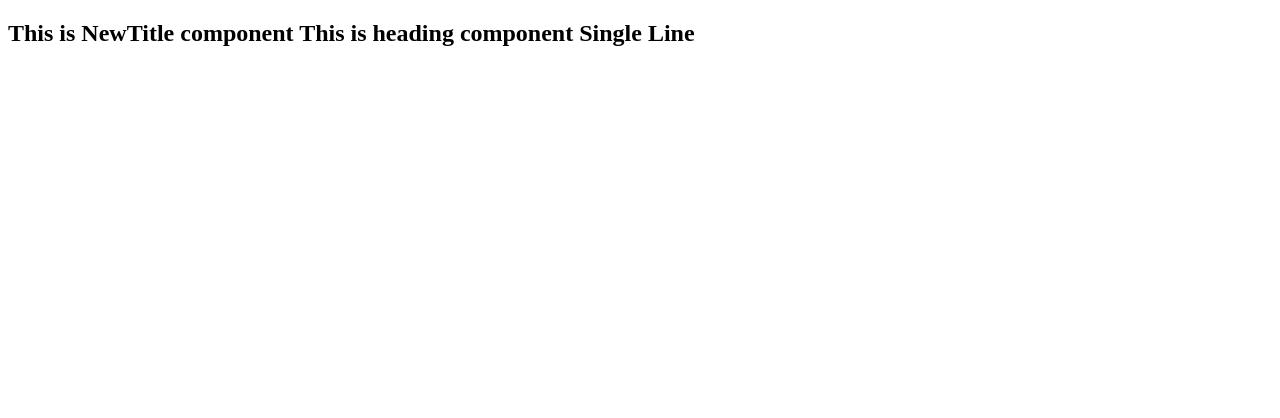
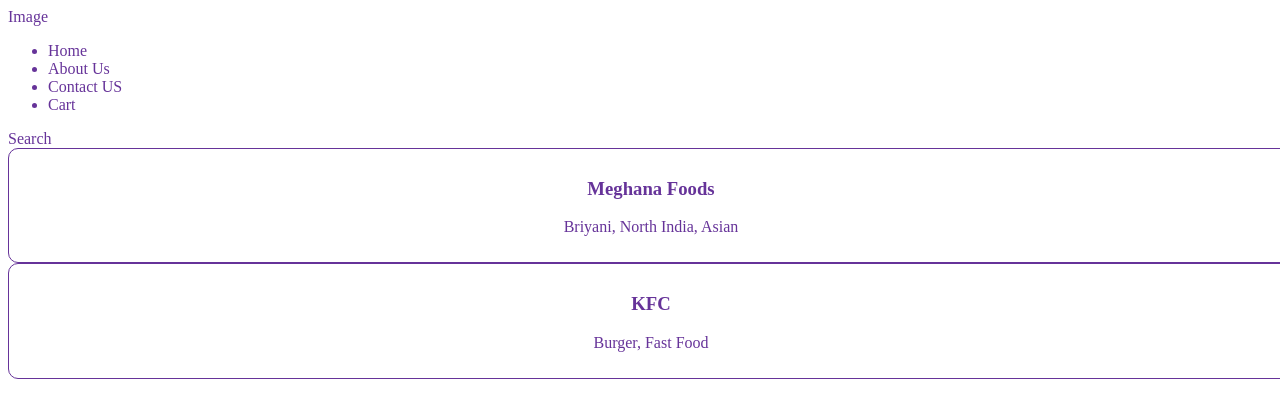
Before and after one commit to sunilverma209/react-notes, a React app: page / in a window 1280 px wide. Built offline with nearby package versions, Linux system fonts and the light colour scheme.

Commit message:
Planing steps

```diff
--- a/App.js
+++ b/App.js
@@ -1,114 +1,109 @@
-import React from 'react';
-import ReactDOM from 'react-dom/client';
-
-const heading = React.createElement('div' , { id: 'parent' } ,
-                [
-                    React.createElement('div' , { id: 'child' } ,
-                        [
-                            React.createElement( 'h2' , { className: 'subheading' } , 'Hello React World H2 : Sub Child Class ' ) ,
-                            React.createElement('h3' , { className: 'subheading' } , 'Hello React World H3 : Sub Child Class ' )
-                        ]
-                    ),
-                    React.createElement('div' , { id: 'child2' } ,
-                    [
-                        React.createElement( 'h2' , { className: 'subheading2' } , 'Hello React World H2 : Sub Child Class ' ) ,
-                        React.createElement('h3' , { className: 'subheading2' } , 'Hello React World H3 : Sub Child Class ' )
-                    ]
-                ),
-
-                ]
-) ;
-
-
-// const root = ReactDOM.createRoot( document.getElementById('root') );
-// if ( root && heading ) {
-//     root.render( heading );
-// }
+import React from "react";
+import ReactDOM from "react-dom/client"
 
 
 /**
- *  JSX
- *  https://react.dev/learn/writing-markup-with-jsx
- *  JSX looks like HTML, but under the hood it is transformed into plain JavaScript objects. You can’t return two objects from a function without wrapping them into an array.
- *  This explains why you also can’t return two JSX tags without wrapping them into another tag or a Fragment.
+ *  Header
+ *    -Logo
+ *    -Nav Items
+ *
+ *  Body
+ *    -Search
+ *    -ResturantContainer
+ *    -- ResturantCard
+ *  Footer
+ *    -Address
+ *    -Contact
  */
 
 
-const jsxheading = <h1>This is Heading From Heading</h1>; // Behind the seane its React Element
-
-console.log( jsxheading );
-
-const jsxheading2 = ( <h1>This is Heading From Heading</h1> ); // Behind the seane its React Element
-
-console.log( jsxheading2 );
-
-/**
- *  To create a component use Camel case and Start with capital letters
- *  Component should return JSX ==> JSX is eventualy React Element i.e Create root => and that React element is object => And we render that object HTML
- *  JSX code first get traspile before goes to browser, who is transpiling Parcel but is parcel doing no its Babel
- *  JSX => React.createElement => React.createElement ( object ) => HTMLElment render
- *  JSX in single / Multipe line
- *  Single line JSX - const jsxheading = <h1>This is Heading From Heading</h1>;
- *  But in Multiple line JSX we need to wrap in mandatory to wrap around bracket ()
- *  const jsxheading = ( <h1>This is Heading From Heading</h1> ); // This is valid JSX but not required ()
- *
- */
-
-
-const jsxheadingmultipleline = (
-        <h1 className='jsx-multipleline' tabIndex="5">This is Heading From Heading</h1> ); // Behind the seane its React Element
-
-console.log( jsxheading );
-
-
-
-/**
- *  Components
- *  Two types of componetns
- *  - Class based components - Old way
- *  - Functional components - New Way expect legacy project
- */
-
-// const TitleComponent = function {
-//     return (<h2>This is heading component</h2>)
-// }
-
-/**
- *
- * React componnent is also a Javascript function which return react elemnt it becomes React component
- * In one line we could skip return as well skip curly braces
- */
-
-const fn1 = () => true;
-
-const fn2 = () => {
-    return ture
+const Header = () => {
+     return (
+        <div className="header">
+            <div className="header__logo">Image</div>
+            <div className="header__navitems">
+                <ul>
+                    <li>Home</li>
+                    <li>About Us</li>
+                    <li>Contact US</li>
+                    <li>Cart</li>
+                </ul>
+            </div>
+        </div>
+     )
 }
 
 
-/**
- *
- * Both fn1 , fn2 are same
- */
+const ResturantCard = ( props ) => {
+    console.log(props);
+    // This prop is just a Javascript Object
+
+    return(
+        <div className="resturant-card">
+            <div className="resturant-card__inner">
+                <h3>{props.resName}</h3>
+                <p>{props.cusines}</p>
+            </div>
+        </div>
+    )
+}
+
+// Destructing of props
+// Destrucing in the fly
+const ResturantCard_ = ( {resName , cusines } ) => {
+    console.log(props);
+    // This prop is just a Javascript Object
 
 
-const HeadingComponentSingleLine = () => <span>This is heading component Single Line</span>; // This component withou return and curly braces
+    // or
+    // const {resName , cusines } = props; // These are just destrucing
 
-const HeadingComponent = () => {
-    return (<h2>This is heading component <HeadingComponentSingleLine /> </h2>)
+
+    return(
+        <div className="resturant-card">
+            <div className="resturant-card__inner">
+                <h3>{props.resName}</h3>
+                <p>{props.cusines}</p>
+            </div>
+        </div>
+    )
 }
 
-// Comoonent using function its same without using arrow function but we will be using arrow function
-const NewTitle = function () {
-    return (<h2>This is NewTitle component <HeadingComponentSingleLine /> </h2>)
+
+// Props - Is short form of property
+// Functional component in the end is Javascript function.
+// Similay, Props are just argumnets of functions.
+// Passing props is just pass
+
+const Body = () => {
+    return(
+        <div className="body">
+            <div className="body__search">Search</div>
+            <div className="body__resturants">
+                <ResturantCard resName="Meghana Foods" cusines="Briyani, North India, Asian" />
+                <ResturantCard resName="KFC" cusines="Burger, Fast Food"/>
+            </div>
+        </div>
+    )
 }
 
-/**
- * Component composition
- * Calling one component in another another component
- */
+/* Here we did component composition */
 
-const root = ReactDOM.createRoot( document.getElementById('root') );
-if ( root && jsxheading ) {
-    root.render( <NewTitle/> );
+const AppLayout = () => {
+    return(
+        <div className="app">
+            <Header/>
+            <Body />
+        </div>
+    )
 }
+
+
+// Config Driven UI ( System Design )
+// Like offers different in Location , Banglore etc
+// This is data driven by data
+// Backend API/Controlling UI is basis is driven by data
+//
+
+const root = ReactDOM.createRoot( document.getElementById("root") );
+root.render( <AppLayout/> );
--- /dev/null
+++ b/index.css
@@ -0,0 +1,12 @@
+body {
+    color: rebeccapurple;
+}
+
+
+.resturant-card {
+    border: 1px solid;
+    width: 100%;
+    border-radius: 10px;
+    padding: 10px;
+    text-align: center;
+}
--- a/index.html
+++ b/index.html
@@ -4,6 +4,7 @@
     <meta charset="UTF-8">
     <meta name="viewport" content="width=device-width, initial-scale=1.0">
     <title>React Learning</title>
+    <link rel="stylesheet" href="index.css">
 </head>
 <body>
     <div id="root"></div>
```
Also changed, not shown: Episode_03_App.js (added, +114 -0 lines), planning.js (added, +13 -0 lines).
